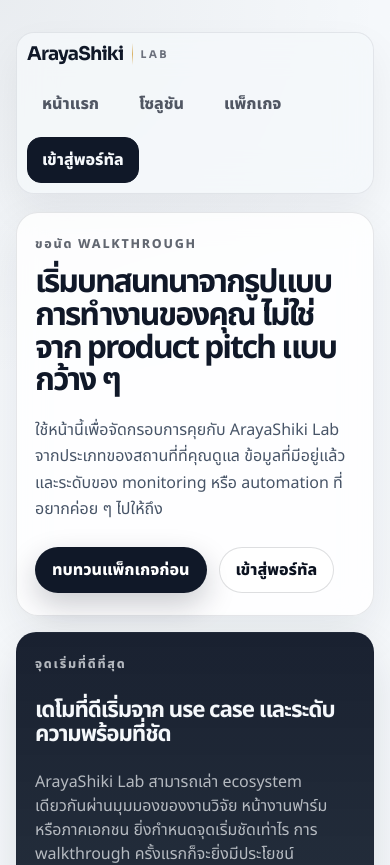
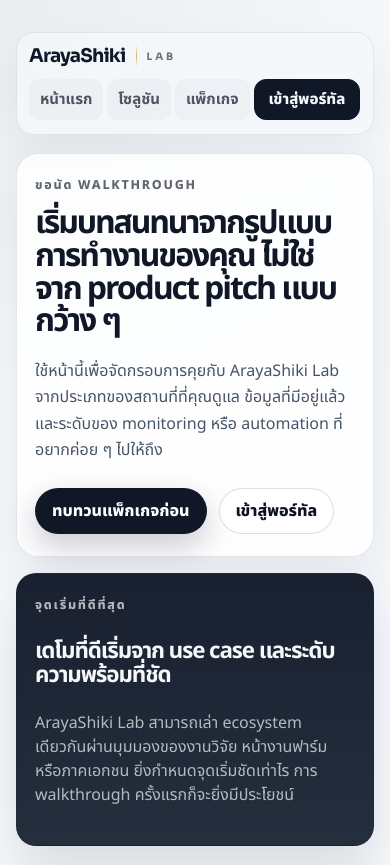
Before and after one commit to godmode99/iot-2026, a Next.js app in the folder dashboard/: page /request-demo in a window 390 px wide. Shown: the top 865 px of the page. Built offline with nearby package versions, Linux system fonts and the light colour scheme; no server answers.

Commit message:
Refine topbar layout and mobile navigation styling

```diff
--- a/dashboard/app/globals.css
+++ b/dashboard/app/globals.css
@@ -2341,37 +2341,74 @@
   position: sticky;
   top: 14px;
   z-index: 12;
+  display: grid;
+  grid-template-columns: auto minmax(0, 1fr);
+  align-items: center;
   margin-bottom: 28px;
-  padding: 12px 14px;
+  gap: 16px;
+  padding: 10px 12px;
   border: 1px solid rgba(16, 24, 40, 0.08);
-  border-radius: 22px;
+  border-radius: 20px;
   background: rgba(245, 248, 251, 0.82);
   backdrop-filter: blur(18px);
   box-shadow: 0 18px 40px rgba(16, 24, 40, 0.06);
+}
+
+.landing-shell .topbar .brand,
+.solutions-shell .topbar .brand {
+  min-width: 0;
+  gap: 10px;
+}
+
+.landing-shell .topbar .brand-wordmark-main,
+.solutions-shell .topbar .brand-wordmark-main {
+  font-size: clamp(1.18rem, 1.8vw, 1.5rem);
+}
+
+.landing-shell .topbar .brand-wordmark-sub,
+.solutions-shell .topbar .brand-wordmark-sub {
+  font-size: 0.64rem;
+  letter-spacing: 0.28em;
+}
+
+.landing-shell .topbar .nav-links,
+.solutions-shell .topbar .nav-links {
+  display: flex;
+  min-width: 0;
+  align-items: center;
+  justify-content: flex-end;
+  gap: 4px;
+  flex-wrap: nowrap;
 }
 
 .landing-shell .topbar .nav-link,
 .landing-shell .topbar .button-secondary,
 .solutions-shell .topbar .nav-link,
 .solutions-shell .topbar .button-secondary {
-  min-height: 40px;
-  border-radius: 14px;
-  padding: 10px 14px;
+  min-height: 38px;
+  border-radius: 12px;
+  padding: 9px 12px;
   box-shadow: none;
 }
 
 .landing-shell .topbar .nav-link,
 .solutions-shell .topbar .nav-link {
+  flex: 0 0 auto;
   border-color: transparent;
   background: transparent;
   color: rgba(16, 24, 40, 0.72);
+  font-size: 0.94rem;
+  font-weight: 700;
 }
 
 .landing-shell .topbar .button-secondary,
 .solutions-shell .topbar .button-secondary {
+  flex: 0 0 auto;
   color: #f5f8fb;
   background: #101828;
   border-color: #101828;
+  padding-inline: 16px;
+  font-size: 0.94rem;
 }
 
 .landing-shell .topbar .nav-link:hover,
@@ -2728,9 +2765,45 @@
   .landing-shell .topbar,
   .solutions-shell .topbar {
     position: static;
+    grid-template-columns: 1fr;
     margin-bottom: 18px;
-    padding: 10px;
+    gap: 12px;
+    padding: 12px;
     border-radius: 18px;
+  }
+
+  .landing-shell .topbar .brand,
+  .solutions-shell .topbar .brand {
+    justify-content: flex-start;
+  }
+
+  .landing-shell .topbar .nav-links,
+  .solutions-shell .topbar .nav-links {
+    justify-content: flex-start;
+    overflow-x: auto;
+    overflow-y: hidden;
+    padding-bottom: 2px;
+    scrollbar-width: none;
+  }
+
+  .landing-shell .topbar .nav-links::-webkit-scrollbar,
+  .solutions-shell .topbar .nav-links::-webkit-scrollbar {
+    display: none;
+  }
+
+  .landing-shell .topbar .nav-link,
+  .solutions-shell .topbar .nav-link {
+    min-height: 36px;
+    padding: 8px 10px;
+    border-radius: 10px;
+    background: rgba(16, 24, 40, 0.03);
+  }
+
+  .landing-shell .topbar .button-secondary,
+  .solutions-shell .topbar .button-secondary {
+    min-height: 36px;
+    padding: 8px 14px;
+    border-radius: 12px;
   }
 
   .home-hero,
```
